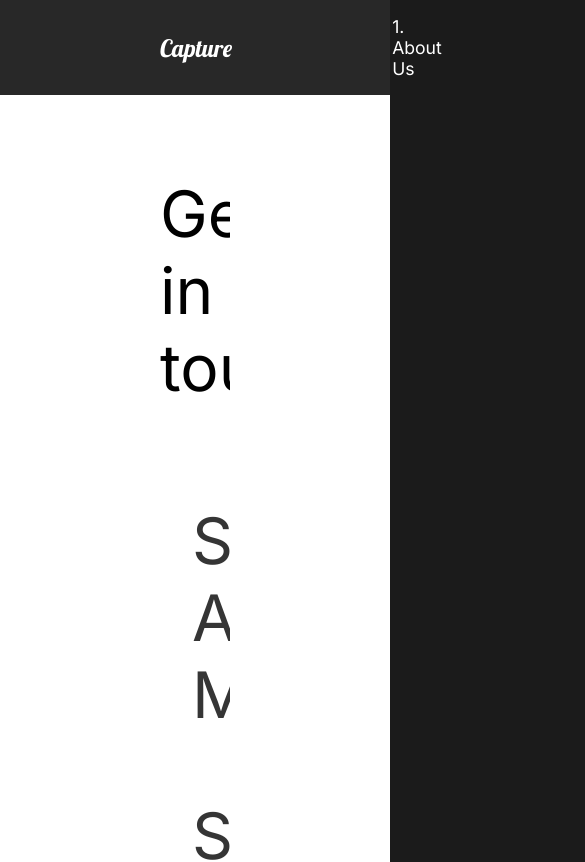
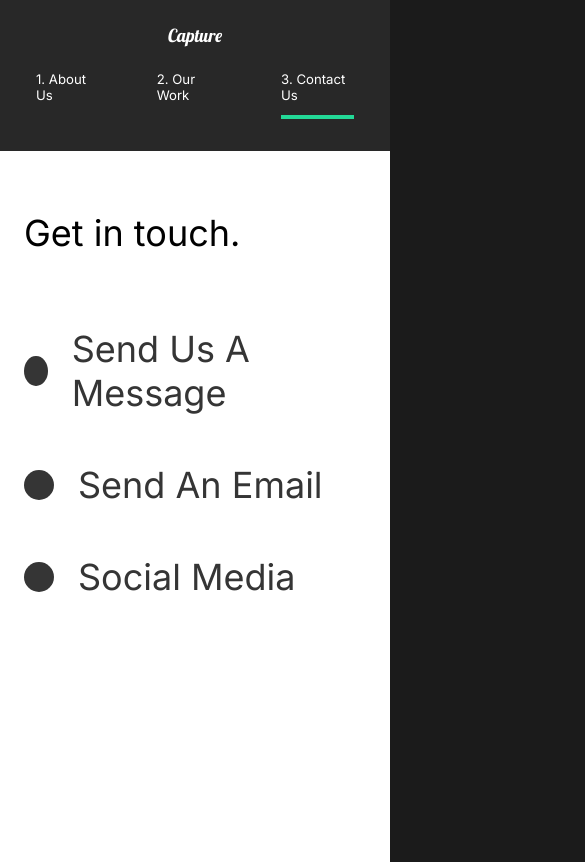
Before and after one commit to yuri-raiter/Capture-Portfolio, a React (Create React App) app: page /contact-us in a window 390 px wide. Shown: the top 862 px of the page, 585 px wide, since content can reach past the window. Built offline with nearby package versions, Linux system fonts and the light colour scheme.

Commit message:
mobile styling and Nav line animation

```diff
--- a/src/components/GlobalStyle.js
+++ b/src/components/GlobalStyle.js
@@ -6,6 +6,12 @@
         margin: 0;
         padding: 0;
         box-sizing: border-box;
+    }
+
+    html {
+        @media (max-width: 1700px) {
+            font-size: 75%;
+        }
     }
 
     body {
--- a/src/components/Nav.js
+++ b/src/components/Nav.js
@@ -1,8 +1,11 @@
 import React from 'react'
 import styled from 'styled-components'
 import { Link } from 'react-router-dom'
+import { motion } from 'framer-motion'
+import { useLocation } from 'react-router-dom'
 
 const Nav = () => {
+    const { pathname } = useLocation()
 
     return (
         <StyledNav>
@@ -10,12 +13,33 @@
             <ul>
                 <li>
                     <Link to="/">1. About Us</Link>
+                    <Line
+                        transition={{ duration: 0.75 }}
+                        initial={{ width: "0%" }}
+                        animate={{ width: pathname === "/"
+                         ? "100%" : "0%"
+                        }}
+                    />
                 </li>
                 <li>
                     <Link to="/our-work">2. Our Work</Link>
+                    <Line
+                        transition={{ duration: 0.75 }}
+                        initial={{ width: "0%" }}
+                        animate={{ width: pathname === "/our-work"
+                         ? "100%" : "0%"
+                        }}
+                    />
                 </li>
                 <li>
                     <Link to="/contact-us">3. Contact Us</Link>
+                    <Line
+                        transition={{ duration: 0.75 }}
+                        initial={{ width: "0%" }}
+                        animate={{ width: pathname === "/contact-us"
+                         ? "100%" : "0%"
+                        }}
+                    />
                 </li>
             </ul>
         </StyledNav>
@@ -51,9 +75,41 @@
     }
 
     li {
-        padding-left: 10rem;
         position: relative;
+
+        &:nth-child(-n + 2) { // the first two li
+            margin-right: 10rem;
+        }
     }
+
+    @media (max-width: 1300px) {
+        flex-direction: column;
+        padding: 2rem 1rem;
+
+        ul {
+            padding: 2rem;
+            justify-content: space-around;
+            width: 100%;
+
+            li {
+                padding: 0;
+            }
+        }
+    }
+
+    @media (max-width: 600px) {
+        li:nth-child(-n + 2) {
+            margin-right: 5rem;
+        }
+    }
+`
+
+const Line = styled(motion.div)`
+    height: 0.3rem;
+    background: #23d997;
+    width: 0;
+    position: absolute;
+    bottom: -50%;
 `
 
 
--- a/src/components/ServicesSection.js
+++ b/src/components/ServicesSection.js
@@ -77,6 +77,10 @@
 const Cards = styled.div`
     display: flex;
     flex-wrap: wrap;
+
+    @media (max-width: 1300px) {
+        justify-content: center;
+    }
 `
 
 const Card = styled.div`
--- a/src/pages/ContactUs.js
+++ b/src/pages/ContactUs.js
@@ -48,11 +48,23 @@
     padding: 5rem 10rem;
     color: #353535;
     min-height: 90vh;
+
+    @media (max-width: 1300px) {
+        padding: 2rem;
+
+        h2 {
+            font-size: 3rem;
+        }
+    }
 `
 
 const Title = styled.div`
     margin-bottom: 4rem;
     color: black;
+
+    @media (max-width: 1300px) {
+        margin-top: 3rem;
+    }
 `
 
 const Hide = styled.div`
@@ -61,8 +73,8 @@
 
 const Circle = styled.div`
     border-radius: 50%;
-    width: 3rem;
-    height: 3rem;
+    width: 2.5rem;
+    height: 2.5rem;
     background: #353535;
 `
 
--- a/src/pages/MovieDetail.js
+++ b/src/pages/MovieDetail.js
@@ -56,14 +56,11 @@
 
 const HeadLine = styled.div`
     min-height: 90vh;
-    padding-top: 20vh;
-    position: relative;
+    padding-top: 5rem;
+    text-align: center;
 
     h2 {
-        position: absolute;
-        top: 10%;
-        left: 50%;
-        transform: translate(-50%, -10%);
+        margin-bottom: 2rem;
     }
 
     img {
@@ -79,6 +76,11 @@
     margin: 5rem 10rem;
     align-items: center;
     justify-content: space-around;
+
+    @media (max-width: 1500px) {
+        display: block;
+        margin: 2rem;
+    }
 `
 
 const AwardStyle = styled.div`
--- a/src/pages/OurWork.js
+++ b/src/pages/OurWork.js
@@ -71,6 +71,10 @@
     h2 {
         padding: 1rem 0;
     }
+
+    @media (max-width: 1300px) {
+        padding: 2rem;
+    }
 `
 
 const Movie = styled(motion.div)`
--- a/src/styles.js
+++ b/src/styles.js
@@ -8,6 +8,11 @@
     justify-content: space-between;
     padding: 5rem 10rem;
     color: white;
+
+    @media (max-width: 1300px) {
+        flex-direction: column;
+        text-align: center;
+    }
 `
 
 export const Description = styled.div`
@@ -16,6 +21,14 @@
 
     h2 {
         font-weight: lighter;
+    }
+
+    @media (max-width: 1300px) {
+        padding: 0;
+
+        button {
+            margin: 2rem 0 5rem 0;
+        }
     }
 `
 
```
Also changed, not shown: src/components/AboutSection.js (+4 -1 lines), 1 other file (tests, documents, lock files or other folders).
